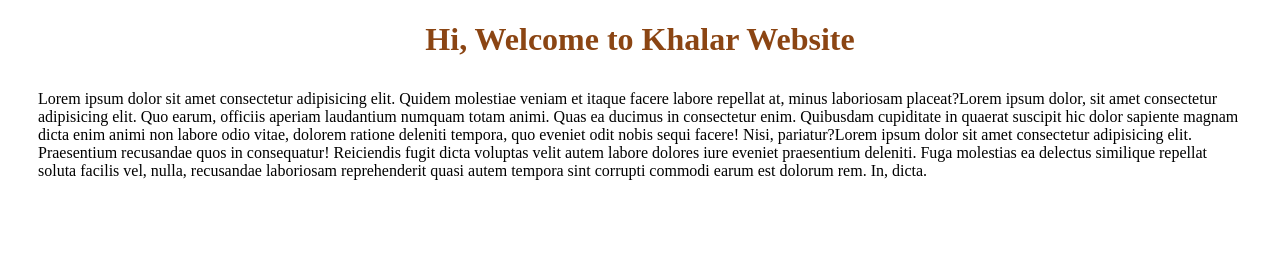
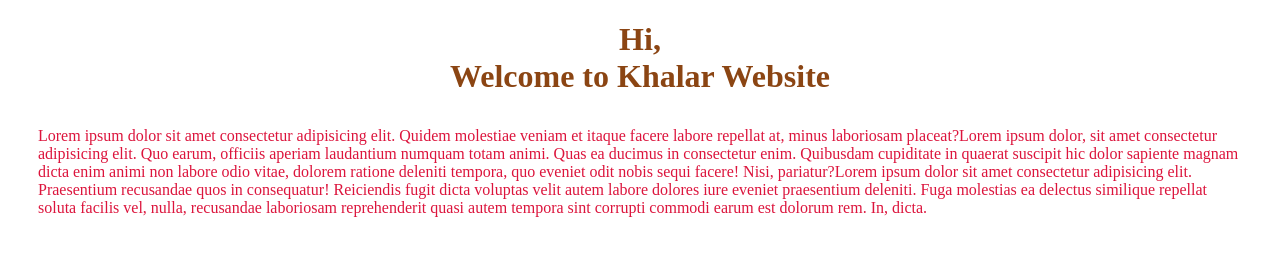
Before and after one commit to tithiray/khalar-web, a plain HTML site: page index.html in a window 1280 px wide. Drawn offline with Linux system fonts and the light colour scheme.

Commit message:
second commit

```diff
--- a/css/style.css
+++ b/css/style.css
@@ -4,4 +4,5 @@ h1{
 }
 p{
     padding: 10px 30px;
+    color: crimson;
 }
--- a/index.html
+++ b/index.html
@@ -8,7 +8,7 @@
     <link rel="stylesheet" href="css/style.css">
 </head>
 <body>
-    <h1>Hi, Welcome to Khalar Website</h1>
+    <h1>Hi, <br>Welcome to Khalar Website</h1>
     <p>Lorem ipsum dolor sit amet consectetur adipisicing elit. Quidem molestiae veniam et itaque facere labore repellat at, minus laboriosam placeat?Lorem ipsum dolor, sit amet consectetur adipisicing elit. Quo earum, officiis aperiam laudantium numquam totam animi. Quas ea ducimus in consectetur enim. Quibusdam cupiditate in quaerat suscipit hic dolor sapiente magnam dicta enim animi non labore odio vitae, dolorem ratione deleniti tempora, quo eveniet odit nobis sequi facere! Nisi, pariatur?Lorem ipsum dolor sit amet consectetur adipisicing elit. Praesentium recusandae quos in consequatur! Reiciendis fugit dicta voluptas velit autem labore dolores iure eveniet praesentium deleniti. Fuga molestias ea delectus similique repellat soluta facilis vel, nulla, recusandae laboriosam reprehenderit quasi autem tempora sint corrupti commodi earum est dolorum rem. In, dicta.</p>
 </body>
 </html>
```
